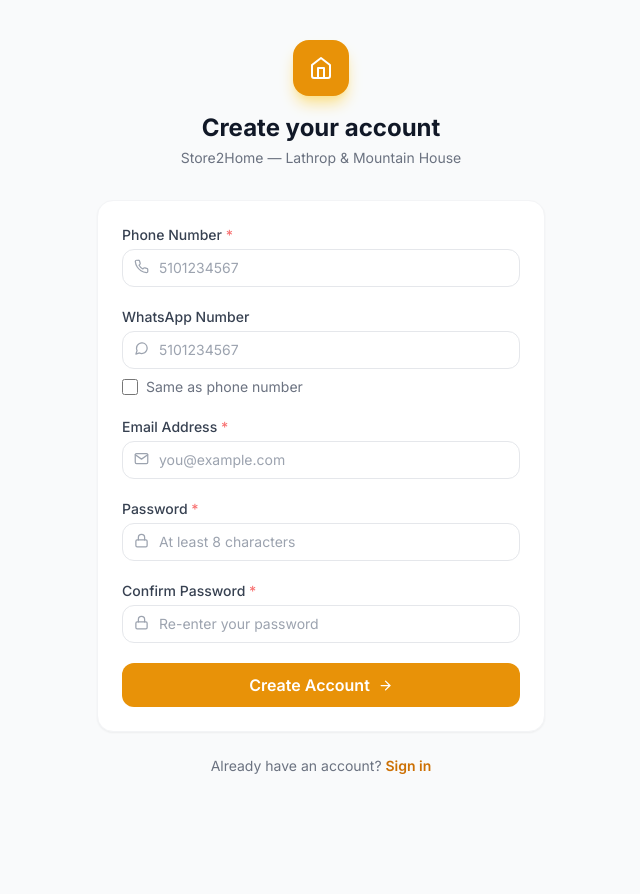
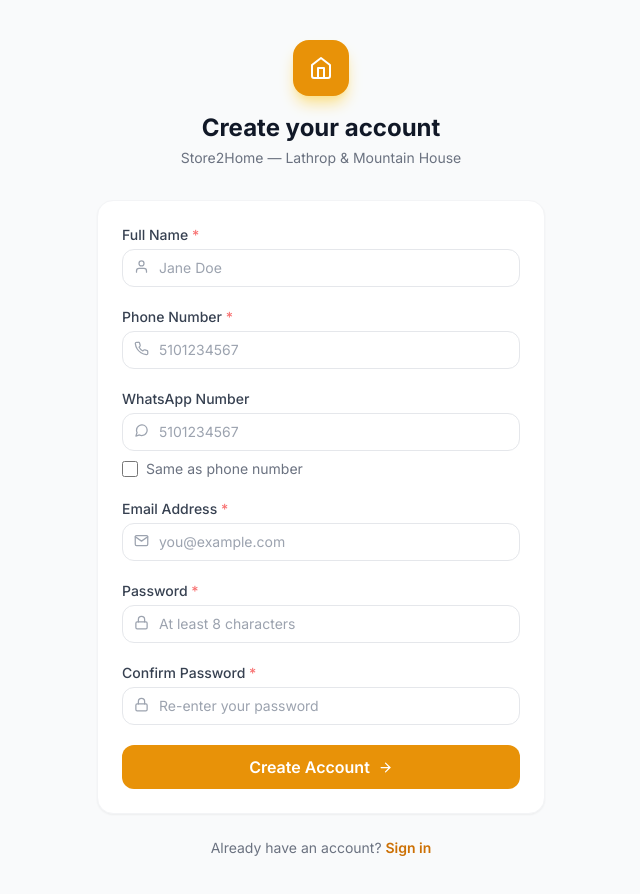
Before and after one commit to varshasri-eng/multilingual-product-search, a React (Vite) app in the folder frontend/: page /register in a window 1280 px wide. Shown: the top 894 px of the page, without its empty margins (319-959 px from the left). Before the commit the page ends 816 px from the top, so only its background shows below. Built offline with nearby package versions, Linux system fonts and the light colour scheme; no server answers.

Commit message:
fixed the phn bug

```diff
--- a/frontend/src/pages/Register.jsx
+++ b/frontend/src/pages/Register.jsx
@@ -2,13 +2,14 @@ import { useState } from "react";
 import { Link, useNavigate } from "react-router-dom";
 import { register } from "../api/auth";
 import toast from "react-hot-toast";
-import { FiHome, FiArrowRight, FiPhone, FiMail, FiLock, FiMessageCircle } from "react-icons/fi";
+import { FiHome, FiArrowRight, FiUser, FiPhone, FiMail, FiLock, FiMessageCircle } from "react-icons/fi";
 
 export default function Register() {
   const navigate   = useNavigate();
   const [loading, setLoading] = useState(false);
 
   const [form, setForm] = useState({
+    name: "",
     phone: "",
     whatsapp_number: "",
     email: "",
@@ -40,6 +41,7 @@ export default function Register() {
 
   const handleRegister = async (e) => {
     e.preventDefault();
+    if (!form.name.trim())        return toast.error("Full name is required.");
     if (!form.phone.trim())       return toast.error("Phone number is required.");
     if (!form.email.trim())       return toast.error("Email is required.");
     if (form.password.length < 8) return toast.error("Password must be at least 8 characters.");
@@ -48,7 +50,7 @@ export default function Register() {
     setLoading(true);
     try {
       await register({
-        name: form.phone,
+        name: form.name.trim(),
         phone: form.phone.trim(),
         email: form.email.trim(),
         whatsapp_number: form.whatsapp_number.trim() || form.phone.trim(),
@@ -78,6 +80,24 @@ export default function Register() {
         </div>
 
         <form onSubmit={handleRegister} className="card space-y-5">
+
+          {/* Name */}
+          <div>
+            <label className="label">
+              Full Name <span className="text-red-400">*</span>
+            </label>
+            <div className="relative">
+              <FiUser className="absolute left-3 top-2.5 text-gray-400" size={15} />
+              <input
+                className="input pl-9"
+                placeholder="Jane Doe"
+                type="text"
+                value={form.name}
+                onChange={set("name")}
+                autoComplete="name"
+              />
+            </div>
+          </div>
 
           {/* Phone */}
           <div>
```
